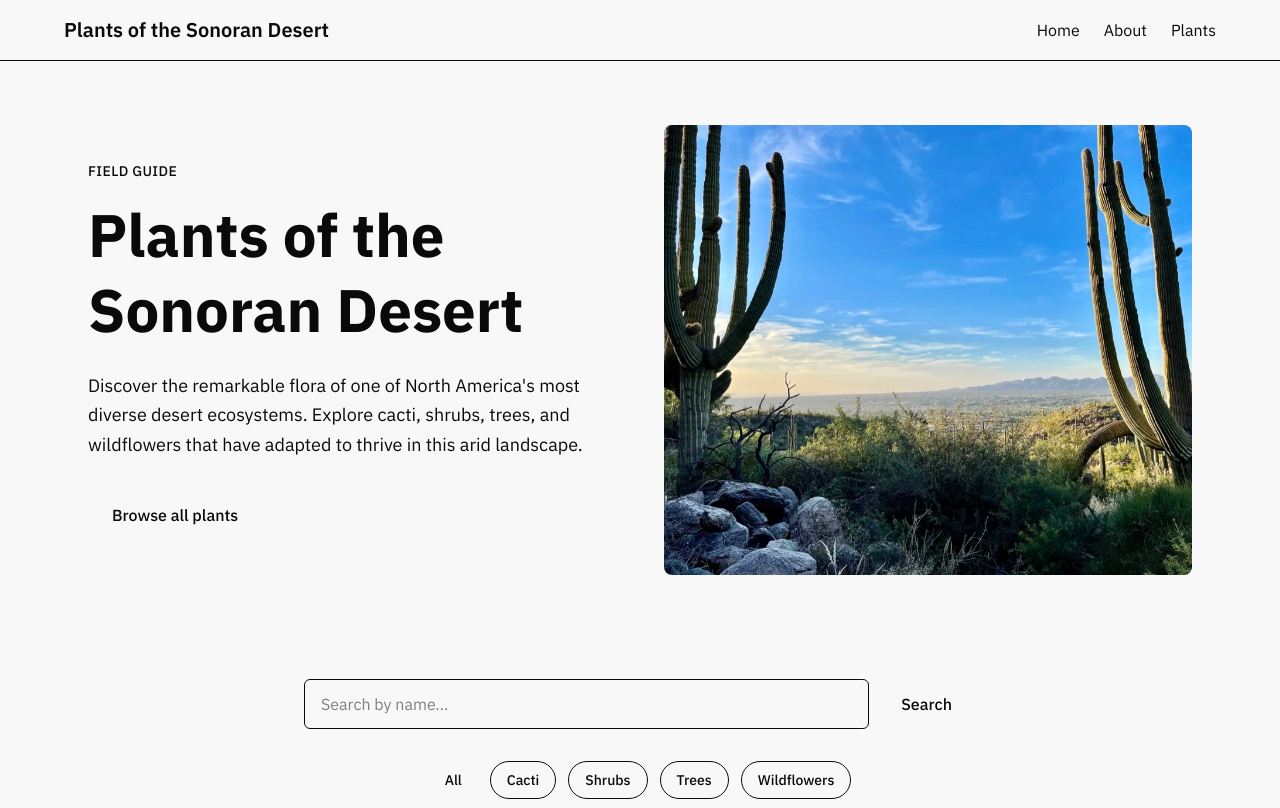
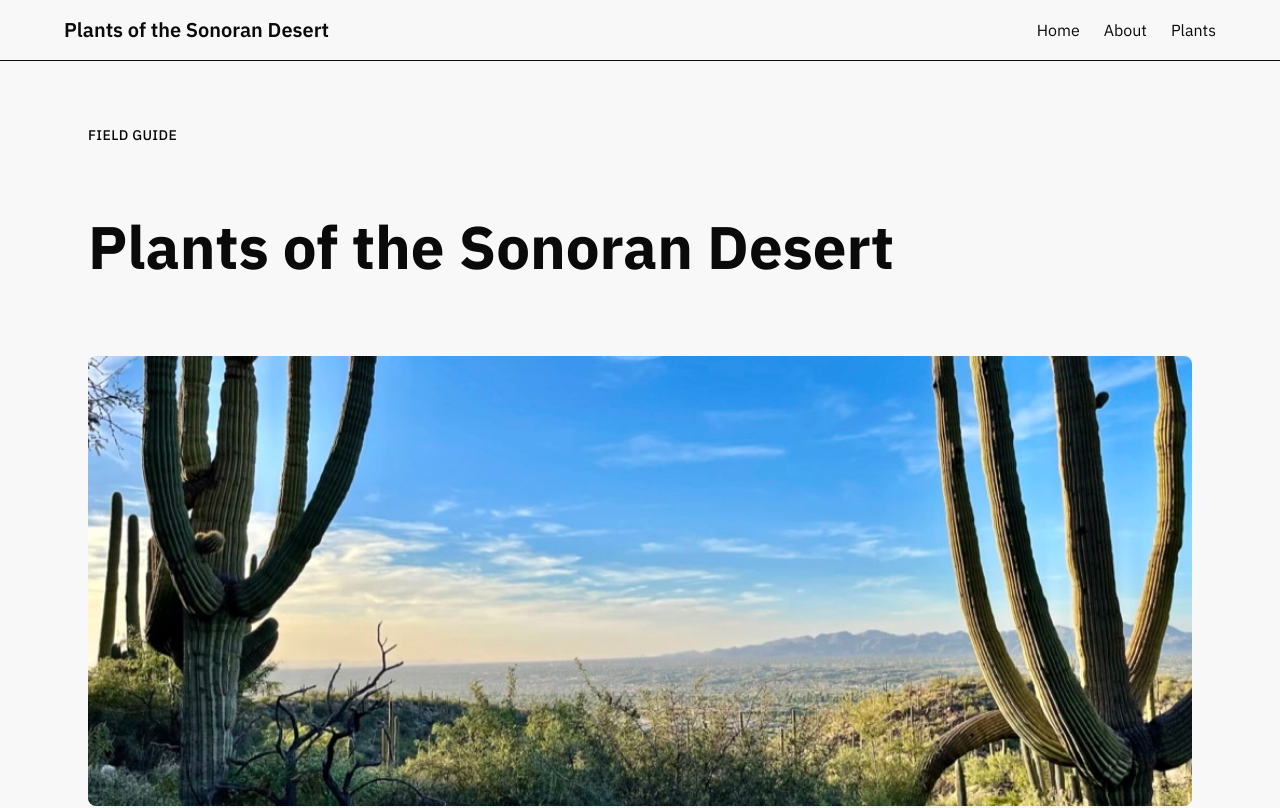
Before and after one commit to JLCurtsinger/PlantsOfTheSonoranDesert, a Next.js app: page / in a window 1280 px wide. Shown: the top 808 px of the page. Built offline with nearby package versions, Linux system fonts and the light colour scheme.

Commit message:
Refactor Home component layout to improve structure and readability; consolidate hero section elements into a single flex container for better alignment and spacing.

```diff
--- a/app/page.tsx
+++ b/app/page.tsx
@@ -49,15 +49,24 @@
       <div className="max-w-6xl mx-auto px-4 md:px-6">
         {/* Section 1: Hero */}
         <section className="py-12 md:py-16">
-          <div className="grid grid-cols-1 md:grid-cols-2 gap-8 md:gap-12 items-center">
-            {/* Left Column */}
-            <div>
+          <div className="flex flex-col gap-8 md:gap-12">
             <p className="text-sm font-medium text-text-secondary mb-4 uppercase tracking-wide">
               Field Guide
             </p>
             <h1 className="text-4xl sm:text-5xl md:text-6xl font-bold text-text-primary mb-6 leading-tight">
               Plants of the Sonoran Desert
             </h1>
+            <div className="relative w-full h-[350px] md:h-[450px] rounded-lg overflow-hidden">
+              <Image
+                // src="/images/hero-desert.jpg"
+                src="/images/hero.webp"
+                alt="Sonoran Desert landscape"
+                fill
+                className="object-cover"
+                sizes="(max-width: 768px) 100vw, 50vw"
+                priority
+              />
+            </div>
             <p className="text-lg text-text-secondary mb-8 leading-relaxed">
               Discover the remarkable flora of one of North America's most diverse
               desert ecosystems. Explore cacti, shrubs, trees, and wildflowers that
@@ -69,19 +78,6 @@
             >
               Browse all plants
             </button>
-            </div>
-            {/* Right Column */}
-            <div className="relative w-full h-[350px] md:h-[450px] rounded-lg overflow-hidden">
-              <Image
-                // src="/images/hero-desert.jpg"
-                src="/images/hero.webp"
-                alt="Sonoran Desert landscape"
-                fill
-                className="object-cover"
-                sizes="(max-width: 768px) 100vw, 50vw"
-                priority
-              />
-            </div>
           </div>
         </section>
 
```
Lines whose indentation alone changed are shown as unchanged.
